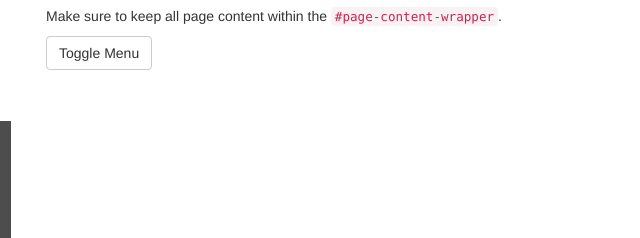
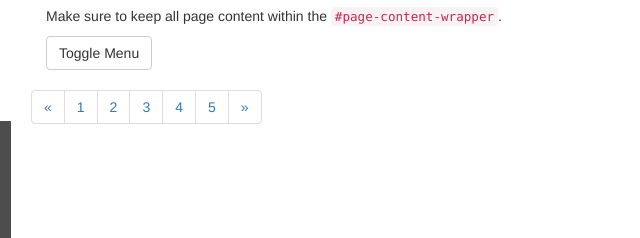
Before and after one commit to andresgr96/wikipedia, a plain HTML site: page index.html in a window 1280 px wide. Shown: the part 134-372 px from the top of the page, 239-879 px from the left. Drawn offline with nearby package versions, Linux system fonts and the light colour scheme.

Commit message:
Add page explorer with number

```diff
--- a/index.html
+++ b/index.html
@@ -70,11 +70,35 @@
                         </div>
                     </div>
                 </div>
+                <nav aria-label="Page navigation">
+  <ul class="pagination">
+    <li>
+      <a href="#" aria-label="Previous">
+        <span aria-hidden="true">&laquo;</span>
+      </a>
+    </li>
+    <li><a href="#">1</a></li>
+    <li><a href="#">2</a></li>
+    <li><a href="#">3</a></li>
+    <li><a href="#">4</a></li>
+    <li><a href="#">5</a></li>
+    <li>
+      <a href="#" aria-label="Next">
+        <span aria-hidden="true">&raquo;</span>
+      </a>
+    </li>
+  </ul>
+</nav>
             </div>
             <!-- /#page-content-wrapper -->
 
         </div>
         <!-- /#wrapper -->
+
+
+
+
+
     <!-- jQuery (necessary for Bootstrap's JavaScript plugins) -->
     <script src="https://ajax.googleapis.com/ajax/libs/jquery/1.12.4/jquery.min.js"></script>
     <!-- Include all compiled plugins (below), or include individual files as needed -->
```
